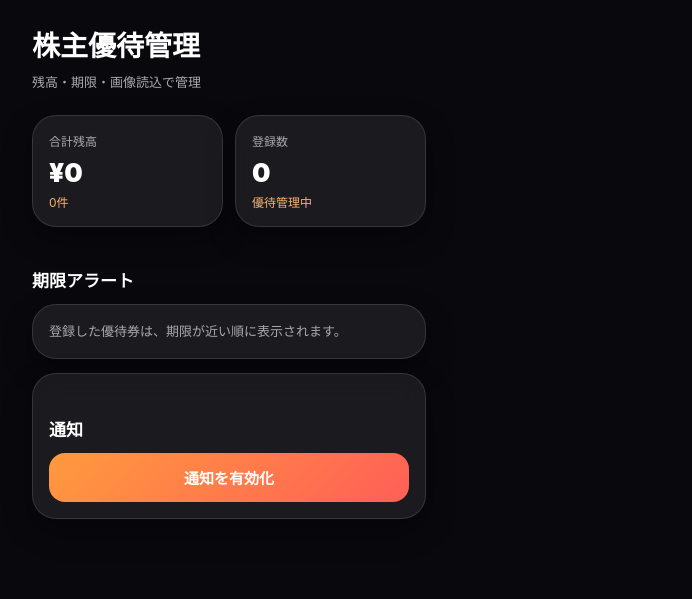
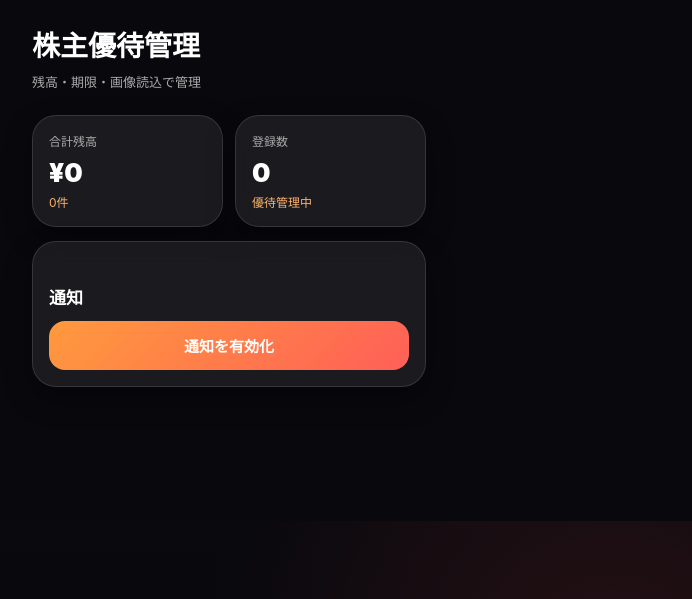
Before and after one commit to k2chanxmx-cloud/kabunushi_app, a Flask app: page / in a window 1280 px wide. Shown: the top 599 px of the page, without its empty margins (411-1103 px from the left). Run offline with Flask 3, Linux system fonts and the light colour scheme; data that the repository does not hold is empty; some libraries are stand-ins or nearby versions.

Commit message:
Add files via upload

```diff
--- a/app.py
+++ b/app.py
@@ -4,6 +4,7 @@ from psycopg2.extras import RealDictCursor
 import os
 import re
 import json
+import base64
 from dotenv import load_dotenv
 from google.cloud import vision
 from google.oauth2 import service_account
@@ -50,8 +51,6 @@ def init_db():
 
         with conn.cursor() as cur:
 
-            # tickets
-
             cur.execute("""
 
                 CREATE TABLE IF NOT EXISTS tickets (
@@ -78,8 +77,6 @@ def init_db():
                 ADD COLUMN IF NOT EXISTS memo TEXT;
             """)
 
-            # logs
-
             cur.execute("""
 
                 CREATE TABLE IF NOT EXISTS logs (
@@ -92,8 +89,6 @@ def init_db():
                 );
 
             """)
-
-            # push subscriptions
 
             cur.execute("""
 
@@ -186,6 +181,36 @@ def extract_amount_candidates(text):
                 })
 
     return candidates
+
+
+# =========================================
+# VAPID
+# =========================================
+
+def vapid_public_key_to_urlsafe(pem):
+
+    if not pem:
+        return ""
+
+    lines = [
+
+        line.strip()
+
+        for line in pem.splitlines()
+
+        if "BEGIN PUBLIC KEY" not in line
+        and "END PUBLIC KEY" not in line
+        and line.strip()
+
+    ]
+
+    b64 = "".join(lines)
+
+    raw = base64.b64decode(b64)
+
+    return base64.urlsafe_b64encode(raw)\
+        .decode("utf-8")\
+        .rstrip("=")
 
 
 # =========================================
@@ -317,7 +342,10 @@ def home():
 
         ocr_candidates=[],
 
-        vapid_public_key=VAPID_PUBLIC_KEY
+        vapid_public_key=
+            vapid_public_key_to_urlsafe(
+                VAPID_PUBLIC_KEY
+            )
 
     )
 
@@ -572,7 +600,10 @@ def ocr_upload():
 
         ocr_candidates=candidates,
 
-        vapid_public_key=VAPID_PUBLIC_KEY
+        vapid_public_key=
+            vapid_public_key_to_urlsafe(
+                VAPID_PUBLIC_KEY
+            )
 
     )
 
--- a/templates/index.html
+++ b/templates/index.html
@@ -361,14 +361,6 @@ button{
 
     </div>
 
-    <div class="section-title">
-        期限アラート
-    </div>
-
-    <div class="card empty">
-        登録した優待券は、期限が近い順に表示されます。
-    </div>
-
 </div>
 
 
@@ -447,55 +439,7 @@ button{
 
         {% endfor %}
 
-    {% else %}
-
-        <div class="card empty">
-            まだ優待券が登録されていません。
-        </div>
-
     {% endif %}
-
-    <div class="section-title">
-        手入力で追加
-    </div>
-
-    <form class="card"
-          method="POST"
-          action="/add">
-
-        <input id="companyInput"
-               type="text"
-               name="company"
-               placeholder="会社名・優待名"
-               required>
-
-        <input id="balanceInput"
-               type="number"
-               name="balance"
-               placeholder="残高・金額"
-               required>
-
-        <input type="date"
-               name="expire_date">
-
-        <select name="category">
-
-            <option>飲食</option>
-            <option>買い物</option>
-            <option>交通</option>
-            <option>金券</option>
-            <option>その他</option>
-
-        </select>
-
-        <textarea name="memo"
-                  placeholder="メモ 例：Toyota Wallet / dポイント / Vポイント"></textarea>
-
-        <button type="submit">
-            優待券を追加
-        </button>
-
-    </form>
 
 </div>
 
@@ -524,64 +468,6 @@ button{
         </button>
 
     </form>
-
-
-    {% if ocr_candidates %}
-
-    <div class="section-title">
-        読み取り候補
-    </div>
-
-    <div class="card">
-
-        {% for c in ocr_candidates %}
-
-        <div class="candidate">
-
-            <div>
-
-                <div class="candidate-value">
-                    {{ c.display }}
-                </div>
-
-                <div class="candidate-raw">
-                    {{ c.raw }}
-                </div>
-
-            </div>
-
-            <button class="use-btn"
-                    type="button"
-                    onclick="useAmount('{{ c.value }}')">
-
-                使う
-
-            </button>
-
-        </div>
-
-        {% endfor %}
-
-    </div>
-
-    {% endif %}
-
-
-    {% if ocr_text %}
-
-    <div class="section-title">
-        読み取り結果
-    </div>
-
-    <div class="card">
-
-        <div class="ocr-text">
-            {{ ocr_text }}
-        </div>
-
-    </div>
-
-    {% endif %}
 
 </div>
 
@@ -629,12 +515,6 @@ button{
 
             {% endfor %}
 
-        {% else %}
-
-            <div class="empty">
-                まだ履歴はありません。
-            </div>
-
         {% endif %}
 
     </div>
@@ -646,7 +526,7 @@ button{
 
 <div class="bottom-nav">
 
-    <div class="nav-item {% if not ocr_text and not ocr_candidates %}active{% endif %}"
+    <div class="nav-item active"
          data-target="home">
 
         🏠<br>
@@ -662,7 +542,7 @@ button{
 
     </div>
 
-    <div class="nav-item {% if ocr_text or ocr_candidates %}active{% endif %}"
+    <div class="nav-item"
          data-target="ocr">
 
         📷<br>
@@ -704,49 +584,16 @@ document.querySelectorAll(".nav-item").forEach(item=>{
 
         item.classList.add("active");
 
-        window.scrollTo({
-            top:0,
-            behavior:"smooth"
-        });
-
     });
 
 });
-
-
-function useAmount(value){
-
-    document.querySelectorAll(".section").forEach(section=>{
-        section.classList.remove("active");
-    });
-
-    document.querySelectorAll(".nav-item").forEach(nav=>{
-        nav.classList.remove("active");
-    });
-
-    document.getElementById("tickets")
-        .classList.add("active");
-
-    document.querySelector('[data-target="tickets"]')
-        .classList.add("active");
-
-    document.getElementById("balanceInput").value = value;
-
-    document.getElementById("companyInput").focus();
-
-    window.scrollTo({
-        top:document.body.scrollHeight,
-        behavior:"smooth"
-    });
-
-}
 
 
 async function subscribePush() {
 
     if (!("serviceWorker" in navigator)) {
 
-        alert("この端末は通知未対応です");
+        alert("通知未対応端末");
         return;
 
     }
@@ -771,7 +618,7 @@ async function subscribePush() {
 
             applicationServerKey:
                 urlBase64ToUint8Array(
-                    "{{ vapid_public_key }}"
+                    {{ vapid_public_key | tojson }}
                 )
 
         });
```
